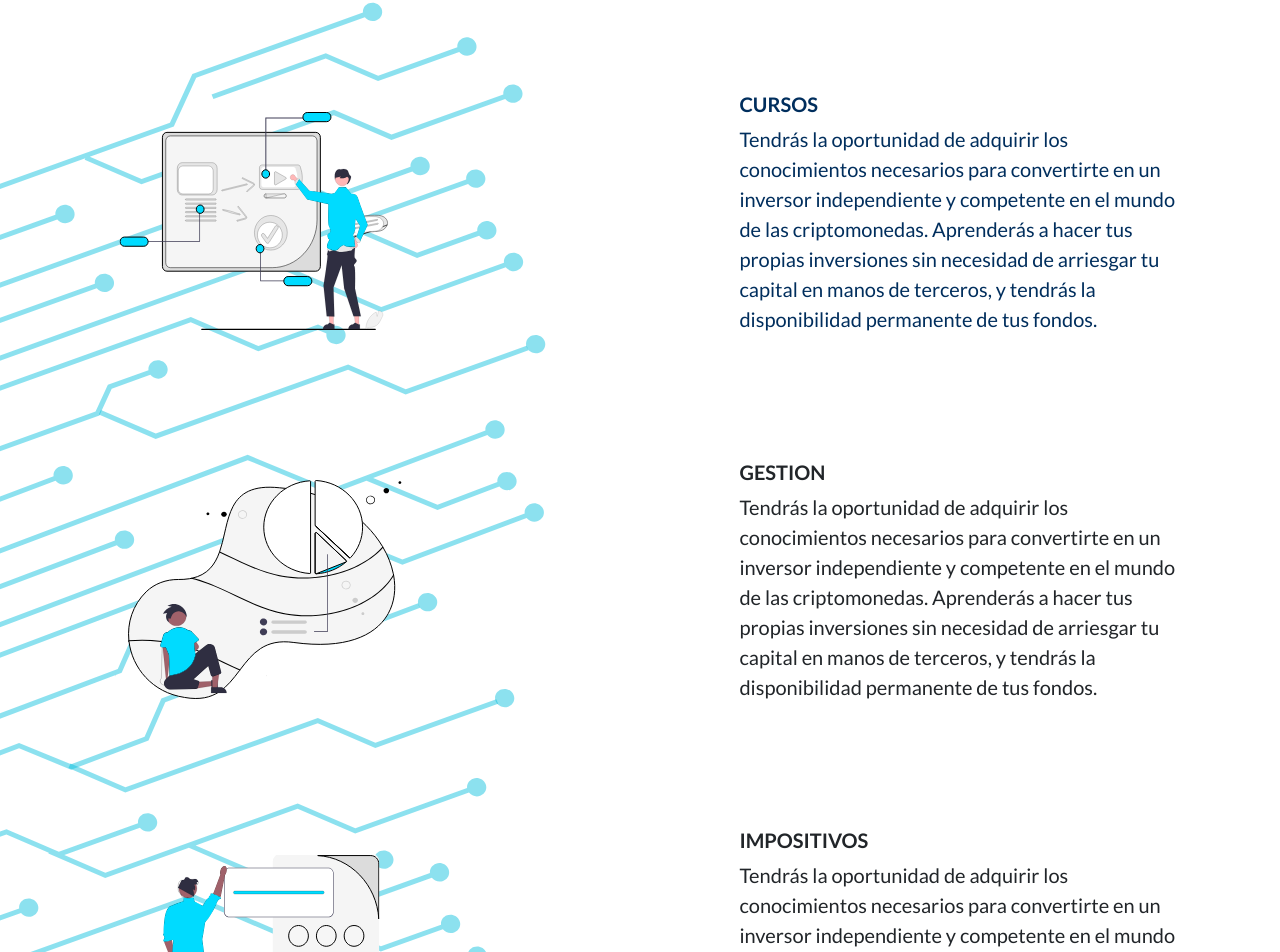
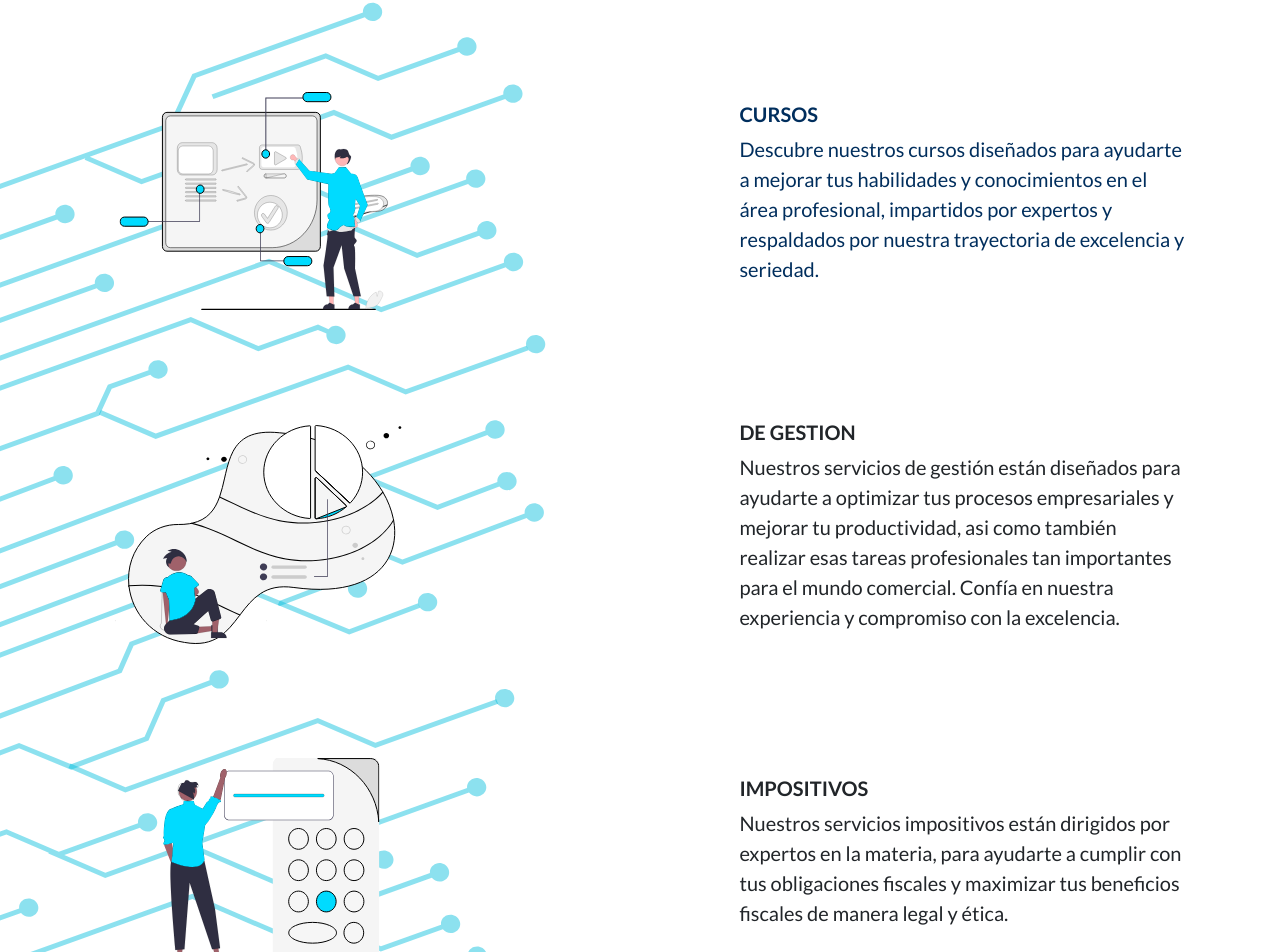
Before and after one commit to skyEleven11/sky-web, a Next.js app: page / in a window 1280 px wide. Shown: the part 940-1892 px from the top of the page. Built offline with nearby package versions, Linux system fonts and the light colour scheme.

Commit message:
feat: footer ready :)

```diff
--- a/components/footer.jsx
+++ b/components/footer.jsx
@@ -1,44 +1,61 @@
-import Image from "next/image"
+import Image from "next/image";
 import styles from "../styles/componentsStyles/Footer.module.css";
 
 export default function Footer() {
   return (
     <footer className={`${styles.footerCont} font-small blue pt-4`}>
-    <div className="container-fluid text-center text-md-left">
+      <div className="container-fluid text-md-left">
         <div className="row">
-            <div className="col-md-6 mt-md-0 mt-3">
+          <div className="col-md-6 mt-md-0 mt-3 text-center">
             <h5 className="text-uppercase">Seguinos en nuestras redes:</h5>
-                <p>Here you can use rows and columns to organize your footer content.</p>
+            <div
+              className={`d-flex justify-content-between align-items-center ${styles.socialMediaIconsCont}`}
+            >
+              <i class={`bi bi-instagram ${styles.socialIcons}`}></i>
+              <i class={`bi bi-facebook ${styles.socialIcons}`}></i>
+              {/* <i class="bi bi-twitter"></i> */}
+              <i class={`bi bi-whatsapp ${styles.socialIcons}`}></i>
+            </div>
           </div>
 
-            <hr className="clearfix w-100 d-md-none pb-0"/>
+          <hr className="clearfix w-100 d-md-none pb-0" />
 
           <div className="col-md-3 mb-md-0 mb-3">
             <h5 className="text-uppercase">Links</h5>
-                <ul className="list-unstyled">
-                    <li><a href="#!">Link 1</a></li>
-                    <li><a href="#!">Link 2</a></li>
-                    <li><a href="#!">Link 3</a></li>
-                    <li><a href="#!">Link 4</a></li>
+            <ul className="list-unstyled text-md-left">
+              <li>
+                <a href="#!" className={styles.noLink}>Servicios</a>
+              </li>
+              <li>
+                <a href="#!" className={styles.noLink}>Cursos</a>
+              </li>
+              <li>
+                <a href="#!" className={styles.noLink}>En Vivo</a>
+              </li>
+              <li>
+                <a href="#!" className={styles.noLink}>Contacto</a>
+              </li>
             </ul>
           </div>
 
           <div className="col-md-3 mb-md-0 mb-3">
             <h5 className="text-uppercase">Contacto</h5>
-                <ul className="list-unstyled">
-                    <li><a href="#!">Link 1</a></li>
-                    <li><a href="#!">Link 2</a></li>
-                    <li><a href="#!">Link 3</a></li>
-                    <li><a href="#!">Link 4</a></li>
+            <ul className="list-unstyled ">
+              <li>
+                <a href="#!" className={styles.noLink}><i class="bi bi-envelope"> </i> skyeleven@gmail.com</a>
+              </li>
+              <li>
+                <a href="#!" className={styles.noLink}><i class="bi bi-telephone"> </i> 2664446655</a>
+              </li>
             </ul>
           </div>
         </div>
       </div>
 
-    <div className={`${styles.footerCopy} text-center py-2`}>© 2023 Copyright:
-         SKY ELEVEN TRADING SOLUTIONS S.A.S. | All Rights Reserved
+      <div className={`${styles.footerCopy} text-center py-2`}>
+        © 2023 Copyright: SKY ELEVEN TRADING SOLUTIONS S.A.S. | All Rights
+        Reserved
       </div>
-
     </footer>
   );
 }
--- a/sections/aboutUs.jsx
+++ b/sections/aboutUs.jsx
@@ -23,12 +23,11 @@ export default function AboutUs({ title, subtitle }) {
           <h6 className="small-headers dark-blue-text">Mision</h6>
           <p className="general-text dark-blue-text">
             Contribuir al crecimiento económico y educativo de personas y
-            organizaciones brindando servicios profesionales de calidad
+            organizaciones brindando servicios profesionales de calidad.
           </p>
           <h6 className="small-headers dark-blue-text">Vision</h6>
           <p className="general-text dark-blue-text">
-            Contribuir al crecimiento económico y educativo de personas y
-            organizaciones brindando servicios profesionales de calidad
+          Posicionarnos como los referentes en crecimiento comercial, económico y educativo bajo relaciones de confianza a largo plazo.
           </p>
         </div>
         <div className="col-5">
--- a/sections/serviceHome.jsx
+++ b/sections/serviceHome.jsx
@@ -10,7 +10,7 @@ export default function ServiceHome({ title, subtitle, services }) {
     <section
       className={`row d-flex justify-content-between align-items-center ${styles.serviceHomeCont}`}
     >
-      <Header title={title} subtitle={subtitle} color="darkBlue"/>
+      <Header title={title} subtitle={subtitle} color="darkBlue" />
       <ServiceHome_background customClass={`${styles.servicesBackground}`} />
       <div className={styles.allServiceCont}>
         <div
@@ -20,11 +20,10 @@ export default function ServiceHome({ title, subtitle, services }) {
           <div className="col-5">
             <h6 className="small-headers dark-blue-text">Cursos</h6>
             <p className="general-text dark-blue-text">
-              Tendrás la oportunidad de adquirir los conocimientos necesarios
-              para convertirte en un inversor independiente y competente en el
-              mundo de las criptomonedas. Aprenderás a hacer tus propias
-              inversiones sin necesidad de arriesgar tu capital en manos de
-              terceros, y tendrás la disponibilidad permanente de tus fondos.
+              Descubre nuestros cursos diseñados para ayudarte a mejorar tus
+              habilidades y conocimientos en el área profesional, impartidos por
+              expertos y respaldados por nuestra trayectoria de excelencia y
+              seriedad.
             </p>
           </div>
         </div>
@@ -34,13 +33,13 @@ export default function ServiceHome({ title, subtitle, services }) {
         >
           <GestionGenerico_Illustration customClass="col-4" />
           <div className="col-5">
-            <h6 className="small-headers">Gestion</h6>
+            <h6 className="small-headers">De Gestion</h6>
             <p className="general-text">
-              Tendrás la oportunidad de adquirir los conocimientos necesarios
-              para convertirte en un inversor independiente y competente en el
-              mundo de las criptomonedas. Aprenderás a hacer tus propias
-              inversiones sin necesidad de arriesgar tu capital en manos de
-              terceros, y tendrás la disponibilidad permanente de tus fondos.
+              Nuestros servicios de gestión están diseñados para ayudarte a
+              optimizar tus procesos empresariales y mejorar tu productividad,
+              asi como también realizar esas tareas profesionales tan
+              importantes para el mundo comercial. Confía en nuestra experiencia
+              y compromiso con la excelencia.
             </p>
           </div>
         </div>
@@ -52,11 +51,9 @@ export default function ServiceHome({ title, subtitle, services }) {
           <div className="col-5">
             <h6 className="small-headers">Impositivos</h6>
             <p className="general-text">
-              Tendrás la oportunidad de adquirir los conocimientos necesarios
-              para convertirte en un inversor independiente y competente en el
-              mundo de las criptomonedas. Aprenderás a hacer tus propias
-              inversiones sin necesidad de arriesgar tu capital en manos de
-              terceros, y tendrás la disponibilidad permanente de tus fondos.
+              Nuestros servicios impositivos están dirigidos por expertos en la
+              materia, para ayudarte a cumplir con tus obligaciones fiscales y
+              maximizar tus beneficios fiscales de manera legal y ética.
             </p>
           </div>
         </div>
--- a/styles/componentsStyles/Footer.module.css
+++ b/styles/componentsStyles/Footer.module.css
@@ -10,3 +10,26 @@
 .footerCopy{
     background-color: var(--blue-text-color);
 }
+
+.socialMediaIconsCont{
+    width: 200px;
+    margin: 0 auto;
+}
+
+.socialIcons{
+    font-size: 22px;
+}
+
+.socialIcons:hover{
+    cursor: pointer;
+    color: var(--wblue-color);
+}
+
+.noLink {
+    text-decoration: none;
+    color: #fff;
+    font-family: var(--font-type);
+}
+.noLink:hover{
+    color: var(--wblue-color);
+}
```
Lines whose indentation alone changed are shown as unchanged.
